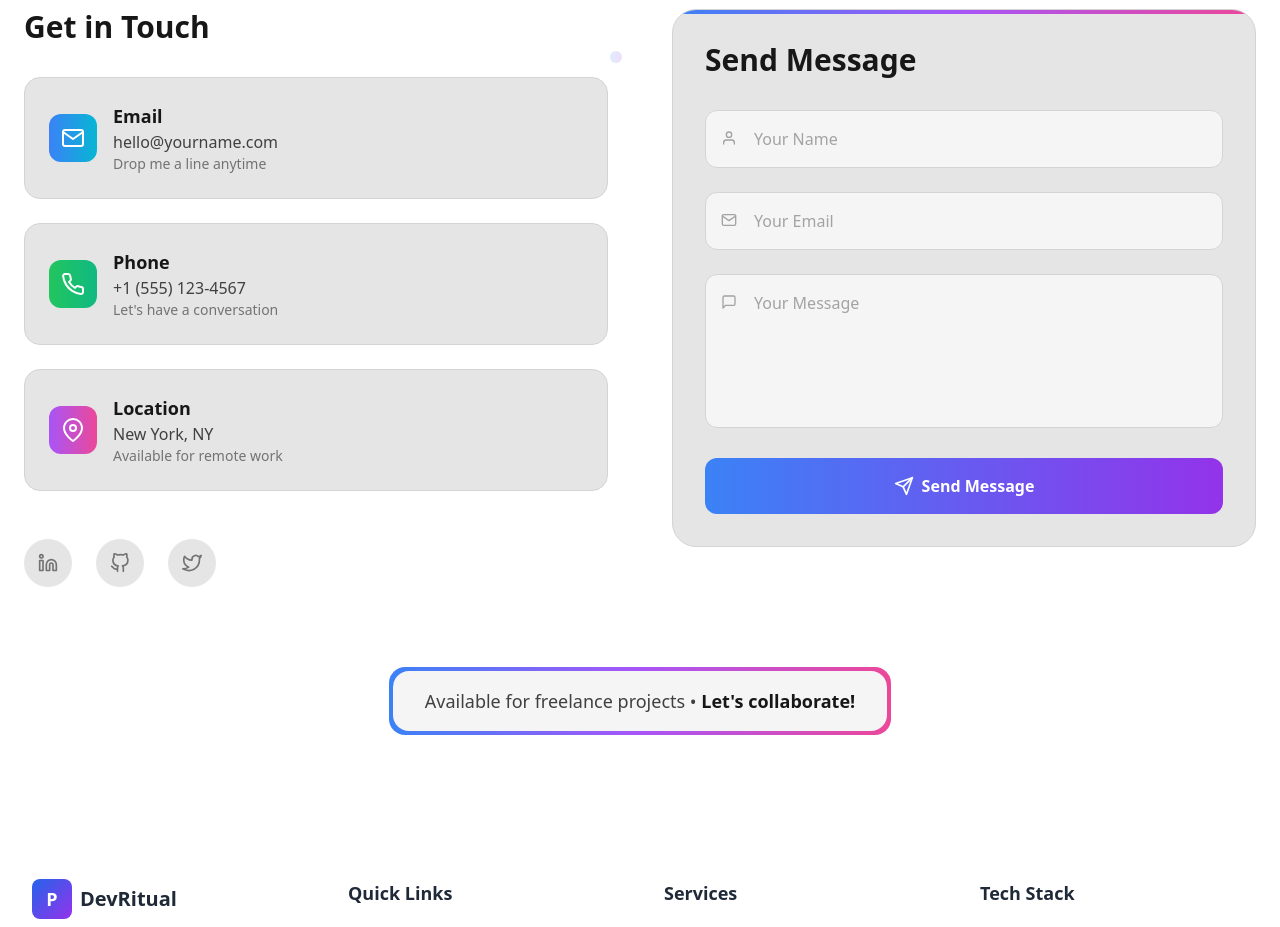
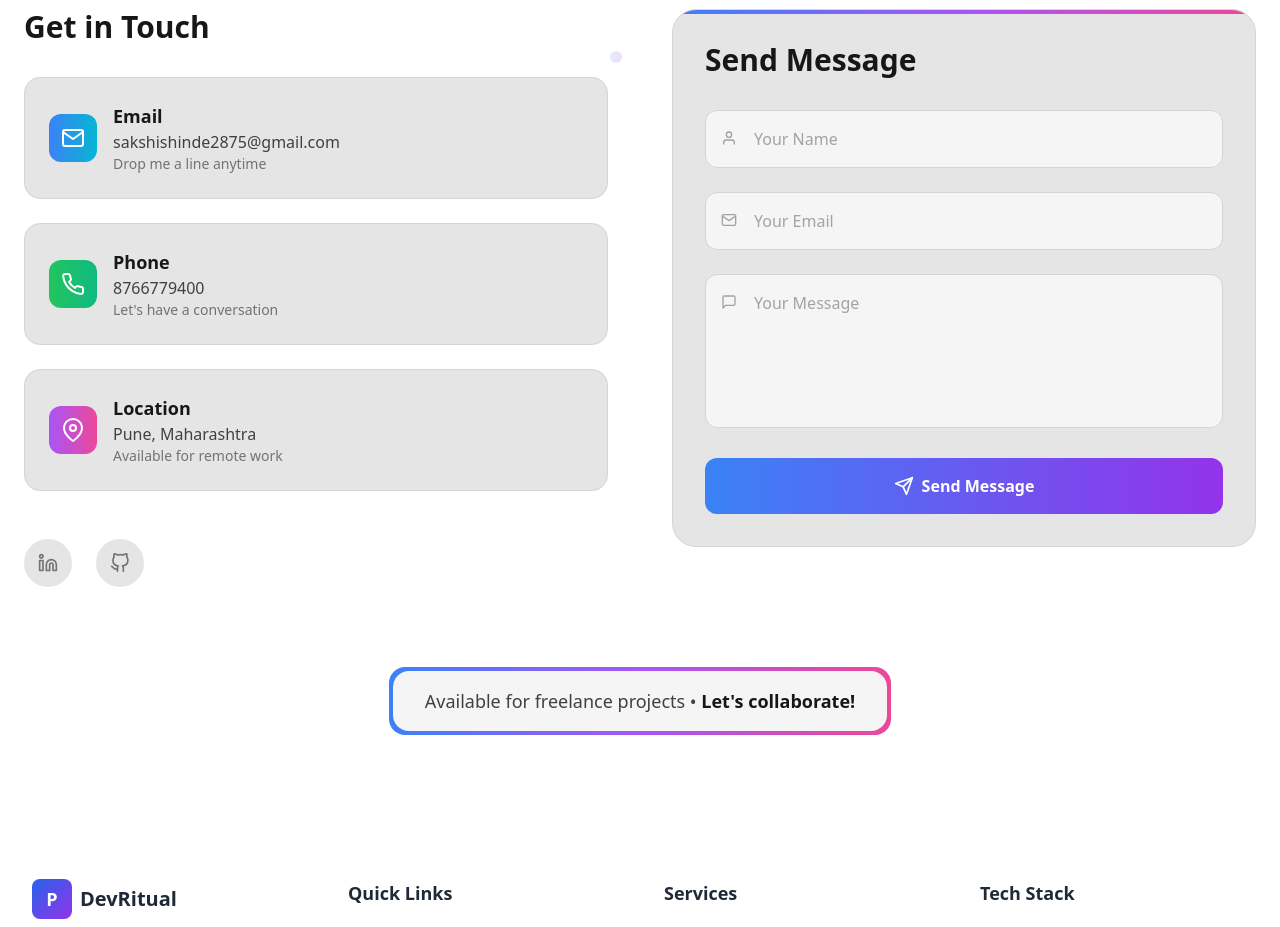
Before and after one commit to saksha24/portfolio, a React (Vite) app: page / in a window 1280 px wide. Shown: the part 6180-7107 px from the top of the page. Built offline with nearby package versions, Linux system fonts and the light colour scheme.

Commit message:
Contact page update.

```diff
--- a/src/pages/Contact.tsx
+++ b/src/pages/Contact.tsx
@@ -30,17 +30,45 @@
   };
 
   const contactInfo = [
-    { id: 1, icon: FiMail, title: 'Email', value: 'hello@yourname.com', description: 'Drop me a line anytime', color: 'from-blue-500 to-cyan-500' },
-    { id: 2, icon: FiPhone, title: 'Phone', value: '+1 (555) 123-4567', description:
-"Let's have a conversation", color: 'from-green-500 to-emerald-500' },
-    { id: 3, icon: FiMapPin, title: 'Location', value: 'New York, NY', description: 'Available for remote work', color: 'from-purple-500 to-pink-500' }
-  ];
+  {
+    id: 1,
+    icon: FiMail,
+    title: 'Email',
+    value: 'sakshishinde2875@gmail.com',
+    description: 'Drop me a line anytime',
+    color: 'from-blue-500 to-cyan-500'
+  },
+  {
+    id: 2,
+    icon: FiPhone,
+    title: 'Phone',
+    value: '8766779400',
+    description: "Let's have a conversation",
+    color: 'from-green-500 to-emerald-500'
+  },
+  {
+    id: 3,
+    icon: FiMapPin,
+    title: 'Location',
+    value: 'Pune, Maharashtra',
+    description: 'Available for remote work',
+    color: 'from-purple-500 to-pink-500'
+  }
+];
 
   const socialLinks = [
-    { icon: FiLinkedin, href: 'https://www.linkedin.com/in/ajay-shinde-a2408a1ba', color: 'hover:text-blue-600 dark:hover:text-blue-400' },
-    { icon: FiGithub, href: 'https://github.com/ajay-devhub', color: 'hover:text-gray-800 dark:hover:text-white' },
-    { icon: FiTwitter, href: '/', color: 'hover:text-sky-500 dark:hover:text-sky-400' }
-  ];
+  {
+    icon: FiLinkedin,
+    href: 'https://www.linkedin.com/in/sakshi-shinde-268316301/',
+    color: 'hover:text-blue-600 dark:hover:text-blue-400'
+  },
+  {
+    icon: FiGithub,
+    href: 'https://github.com/saksha24',
+    color: 'hover:text-gray-800 dark:hover:text-white'
+  }
+];
+
 
   const containerVariants = {
     hidden: { opacity: 0 },
```
